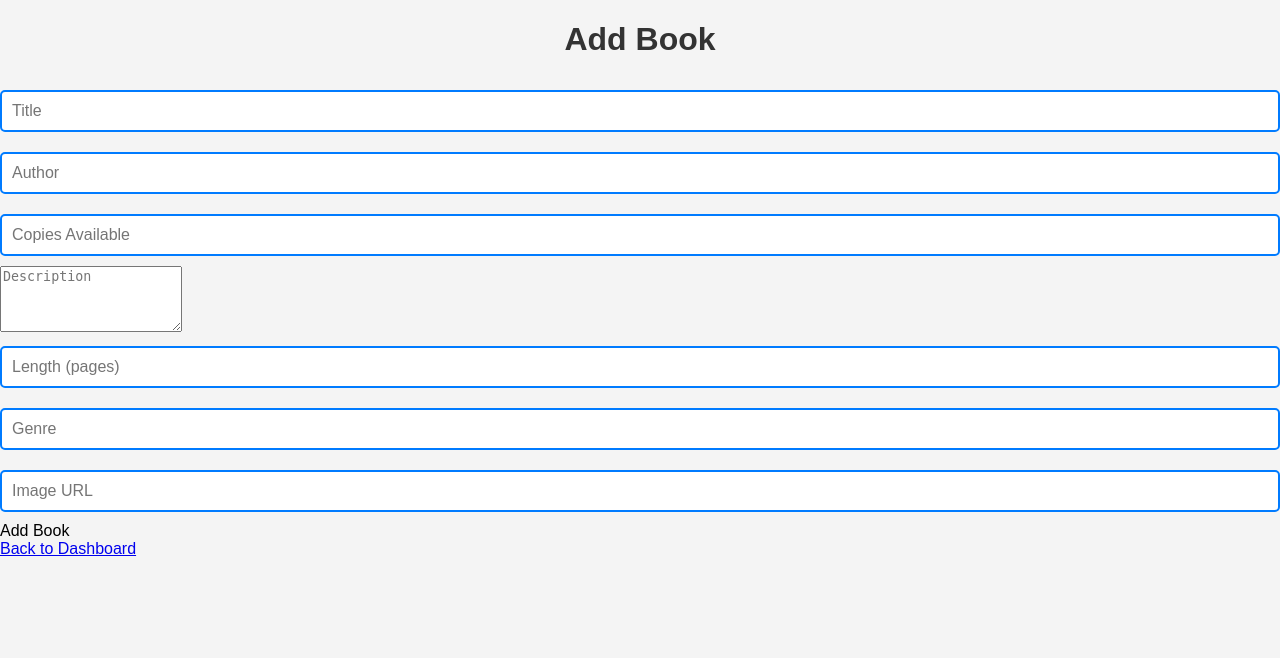
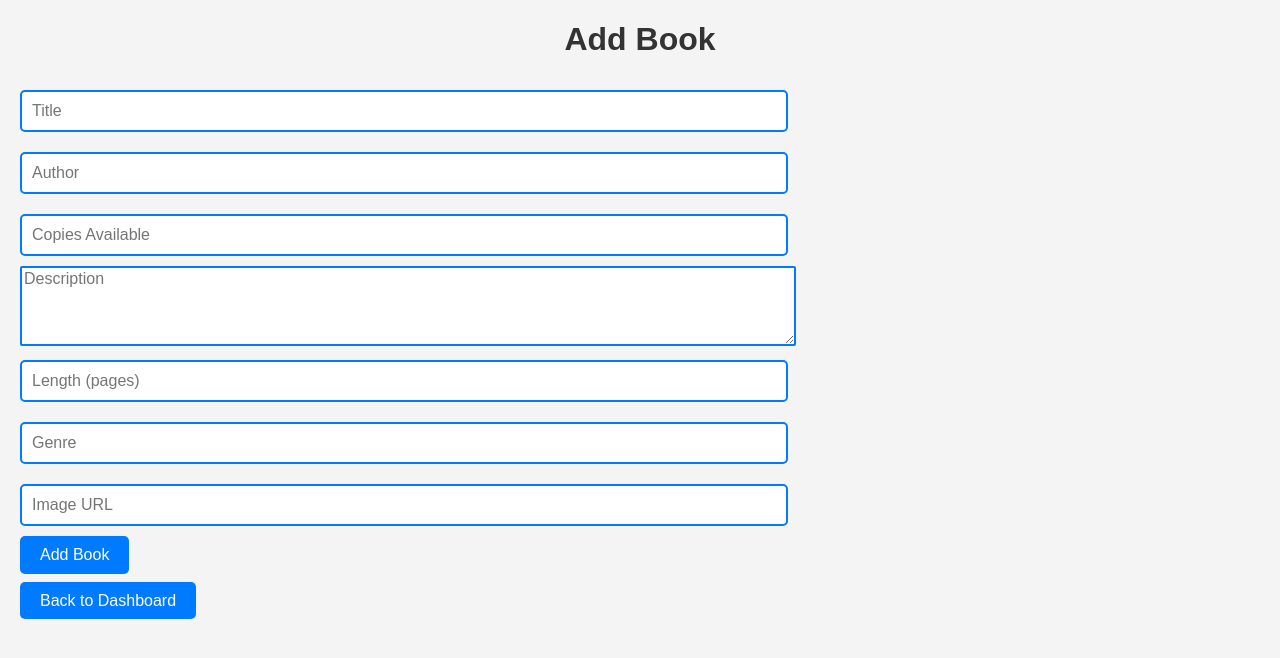
Before and after one commit to jaffsha/CSCI4560, a PHP site: page /add_book.php in a window 1280 px wide. Shown: the top 658 px of the page. Run offline with PHP 8.4, Linux system fonts and the light colour scheme; a user stored in the database is signed in.

Commit message:
Fixed CSS issues

```diff
--- a/add_book.php
+++ b/add_book.php
@@ -12,8 +12,11 @@ if (!isset($_SESSION['user_id']) || $_SESSION['is_admin'] != 1) {
 if ($_SERVER['REQUEST_METHOD'] === 'POST' && isset($_POST['add_book'])) {
     $title = $_POST['title'];
     $author = $_POST['author'];
-    $copies_available = $_POST['copies_available'];
+    $copies_available = 0;
+    $copies_available = (int)$_POST['copies_available'];
+    $description = "";
     $description = $_POST['description'];
+    $length = 0;
     $length = $_POST['length'];
     $genre = $_POST['genre'];
     $image = $_POST['image'];
@@ -34,6 +37,63 @@ if ($_SERVER['REQUEST_METHOD'] === 'POST' && isset($_POST['add_book'])) {
     <meta charset="UTF-8">
     <meta name="viewport" content="width=device-width, initial-scale=1.0">
     <link rel="stylesheet" href="styles.css">
+    <style>.btn {
+            background-color: #007bff;
+            color: white;
+            border: none;
+            border-radius: 5px;
+            padding: 10px 20px;
+            cursor: pointer;
+            transition: background-color 0.3s ease;
+            margin-left: 20px;
+        }
+
+        .btn:hover {
+            background-color: #0056b3;
+        }
+
+        button:focus {
+            outline: none;
+            box-shadow: none;
+        }
+
+        button{
+            background-color: #007bff;
+            color: white;
+            border: none;
+            border-radius: 5px;
+            padding: 10px 20px;
+            cursor: pointer;
+            transition: background-color 0.3s ease;
+            margin-left: 20px
+        }
+        button:hover {
+            background-color: #0056b3;
+        }
+
+        input[type = text]{
+
+            width: 60%;
+            margin-left: 20px;
+        }
+
+        input[type = number]{
+            width: 60%;
+            margin-left: 20px;
+        }
+
+        textarea{
+            width: 60%;
+            margin-left: 20px;
+            border: 2px solid #007bff;
+            border-radius: 2px;
+            font-family: Arial, sans-serif;
+            font-size: 16px;
+        }
+
+
+</style>
+
     <title>Add Book</title>
 </head>
 <body>
@@ -46,8 +106,10 @@ if ($_SERVER['REQUEST_METHOD'] === 'POST' && isset($_POST['add_book'])) {
         <input type="number" name="length" placeholder="Length (pages)" min="1">
         <input type="text" name="genre" placeholder="Genre">
         <input type="text" name="image" placeholder="Image URL">
+        <br>
         <button type="submit" name="add_book">Add Book</button>
     </form>
-    <a href="admin_dashboard.php">Back to Dashboard</a>
+    <br>
+    <a href="admin_dashboard.php" class="btn btn-primary" style = "text-decoration:none">Back to Dashboard</a>
 </body>
 </html>
```
